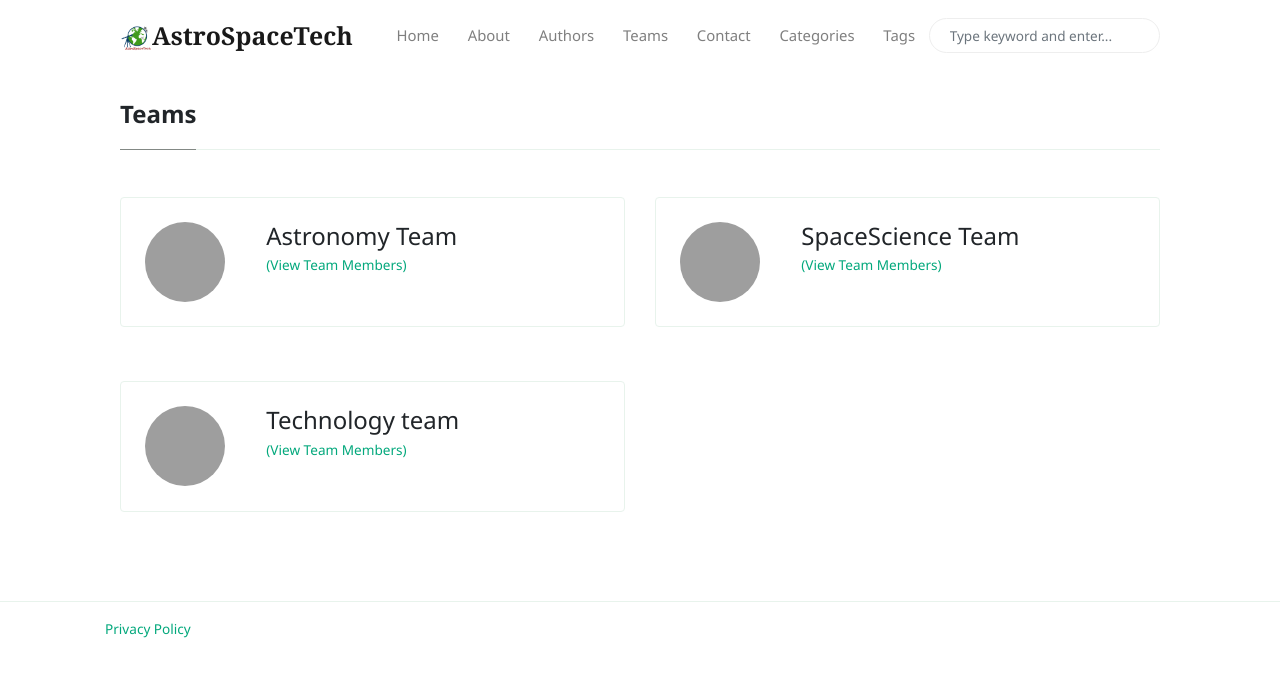
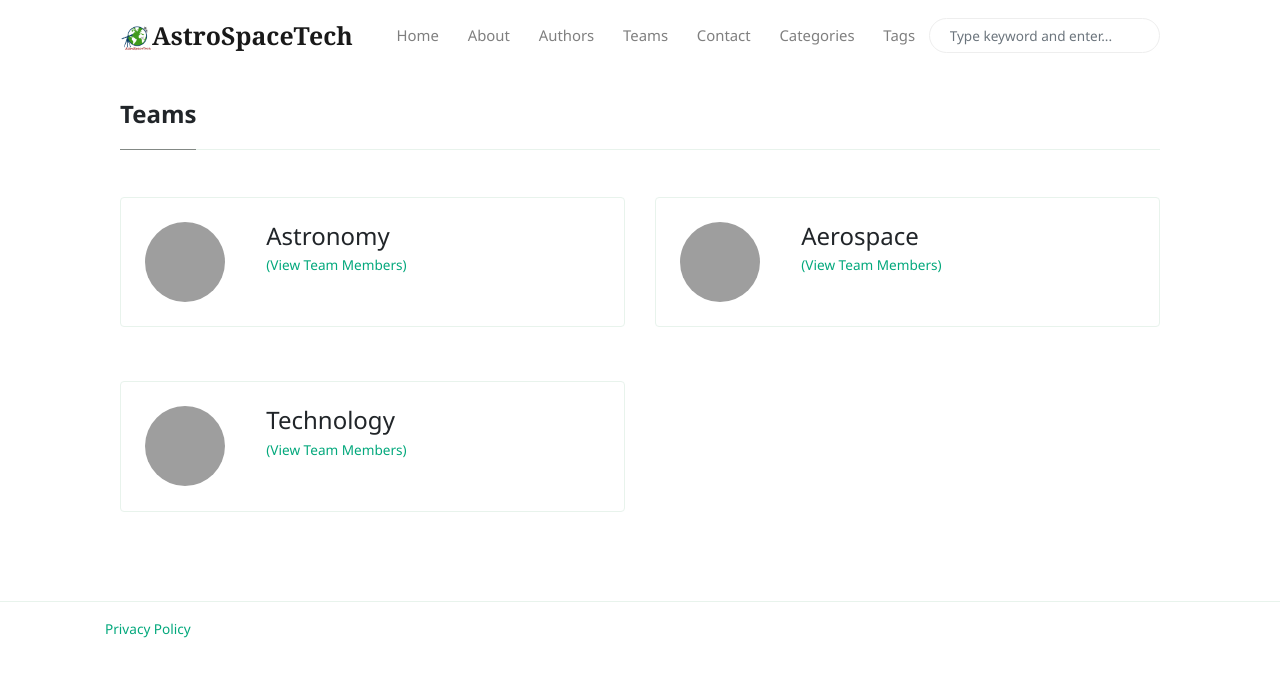
Before and after one commit to AstroSpaceTech/AstroSpaceTech.github.io, a Jekyll site: the page built from _pages/teams-list.html, in a window 1280 px wide. Shown: the top 677 px of the page. Built offline with Jekyll 4.4.1, drawn with Linux system fonts in a browser that asks for light colours; nearby versions of some CDN libraries; grey boxes are pictures that could not be loaded.

Commit message:
Update _config.yml

```diff
--- a/_config.yml
+++ b/_config.yml
@@ -18,7 +18,7 @@ plugins:
 
 teams:
     Astro:
-      name: Astronomy Team
+      name: Astronomy
       avatar: ../assets/images/avatars/astro.jpg
       details: this is astro team
       members:
@@ -26,14 +26,14 @@ teams:
         - Anudeep
         - AvinabaMajumdar
     Space:
-      name: SpaceScience Team
+      name: Aerospace
       avatar: ../assets/images/avatars/spacescience.jpg
       details: this is space science team
       members:
         - XinYaanZyoy
         - AstromuonKuki
     Tech:
-      name: Technology team
+      name: Technology
       avatar: ../assets/images/avatars/tech.jpg
       details: this is technology team
       members:
```
